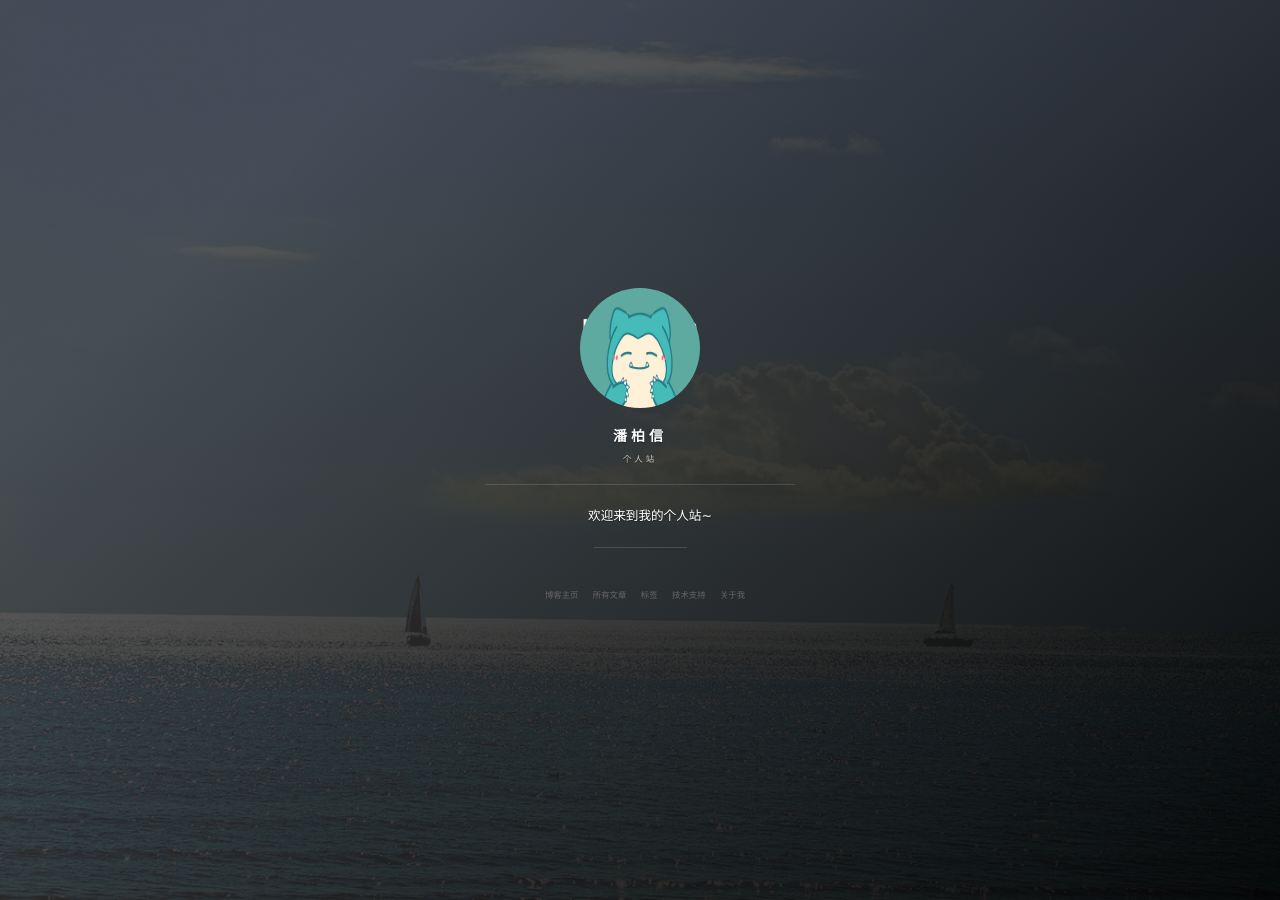
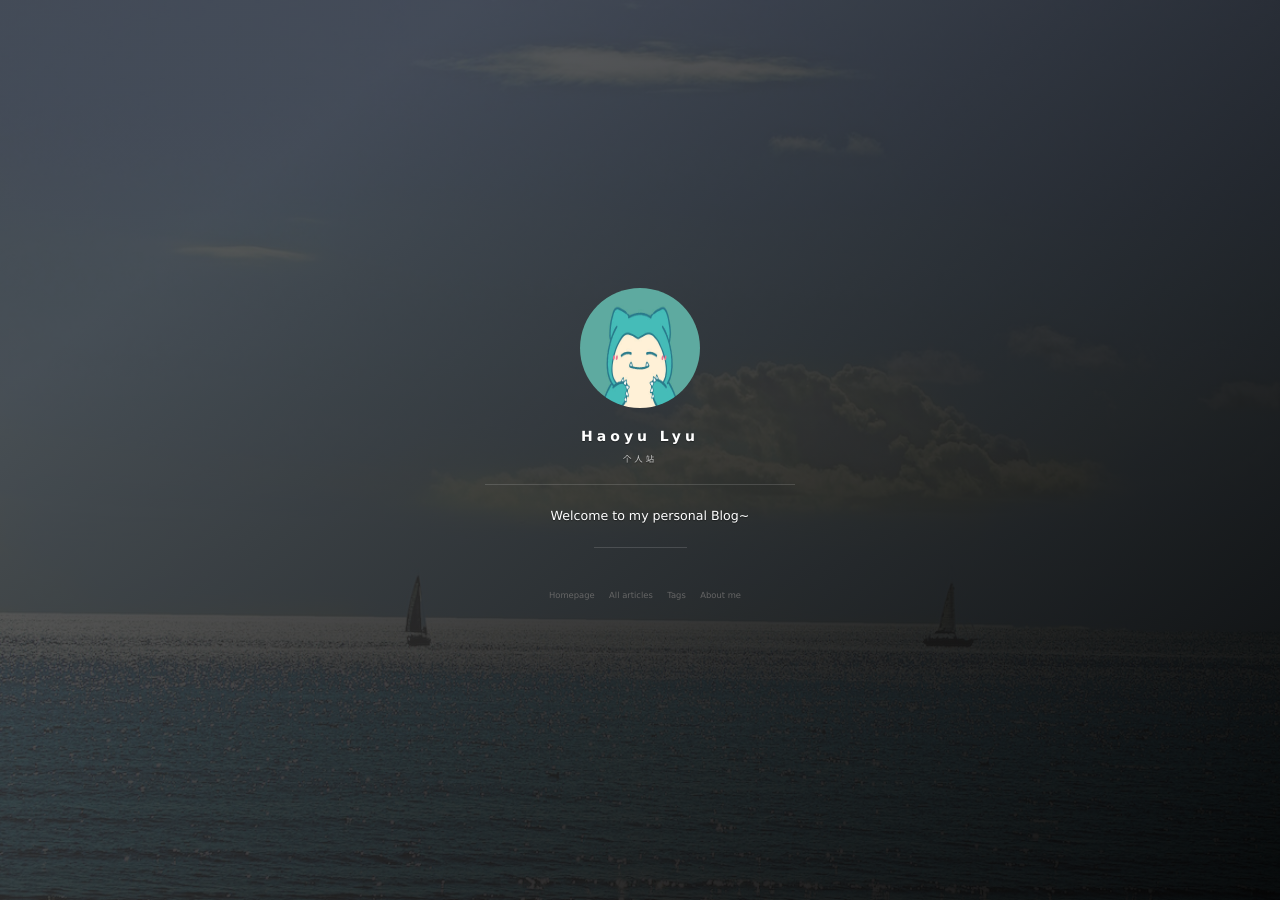
Before and after one commit to QUAFFquaff/QUAFFquaff.github.io, a Jekyll site: the page built from index.html, in a window 1280 px wide. Built offline with Jekyll 4.4.1, drawn with Linux system fonts in a browser that asks for light colours; nearby versions of some CDN libraries; the list of posts is cut into pages by our own code; comment, search, counter and statistics services are not loaded.

Commit message:
comments

```diff
--- a/_config.yml
+++ b/_config.yml
@@ -1,12 +1,12 @@
 # Basic
-title: 潘柏信
+title: Haoyu Lyu
 subtitle: 个人站
-description: 欢迎来到我的个人站~
+description: Welcome to my personal Blog~
 # 头像里面的标题
-avatarTitle: leopardpan
+avatarTitle: Quaff
 # 头像里面的描述
-avatarDesc: iOS / 机器学习
-url: "https://leopardpan.cn"
+avatarDesc: 机器学习/Machine Learning
+url: "https://quaffquaff.github.io"
 
 # 博客是否自动生成目录，false为不生成
 enableToc: true
@@ -14,29 +14,29 @@
 # Comment
 comment:
     # livere: MTAyMC81MDk5NC8yNzQ3Ng  # https://www.livere.com
-    disqus: leopard
+    # disqus: leopard
     # uyan: 2143225  # 有言id,登录有言官网申请
 
 # Social
 social:
-    weibo: 5366874726
-    github: leopardpan
+    # weibo: 5366874726
+    github: quaffquaff
     # zhihu: panpanleopard
     # juejin: xxx
-    jianshu: 2ada30d8d0f7
+    # jianshu: 2ada30d8d0f7
     # twitter:
-    mail: leopardpan@icloud.com
+    mail: quaff.lyu@gmail.com
 
 
 # 百度统计
 # 使用博客模板请去掉或者更换 id
 baidu:
-    id: 8ba1c6be0953b6f9c2ba38e57f615421
+    id:
 
 # Google Analytics
 # 使用博客模板请去掉或者更换 id
 ga:
-    id: UA-84134159-3
+    id:
     host: auto
 
 
@@ -61,14 +61,13 @@
 
 # The blog button should not be removed.
 blog_button:
-    title: 博客主页
+    title: Homepage
 
 # Navigation buttons in the front page.s
 nav:
-    - {title: 所有文章, description: archive, url: '/archive'}
-    - {title: 标签, description: tags, url: '/tags'}
-    - {title: 技术支持, description: support, url: '/support'}
-    - {title: 关于我, description: about, url: '/about'}
+    - {title: All articles, description: archive, url: '/archive'}
+    - {title: Tags, description: tags, url: '/tags'}
+    - {title: About me, description: about, url: '/about'}
 
 
 # Pagination
```
